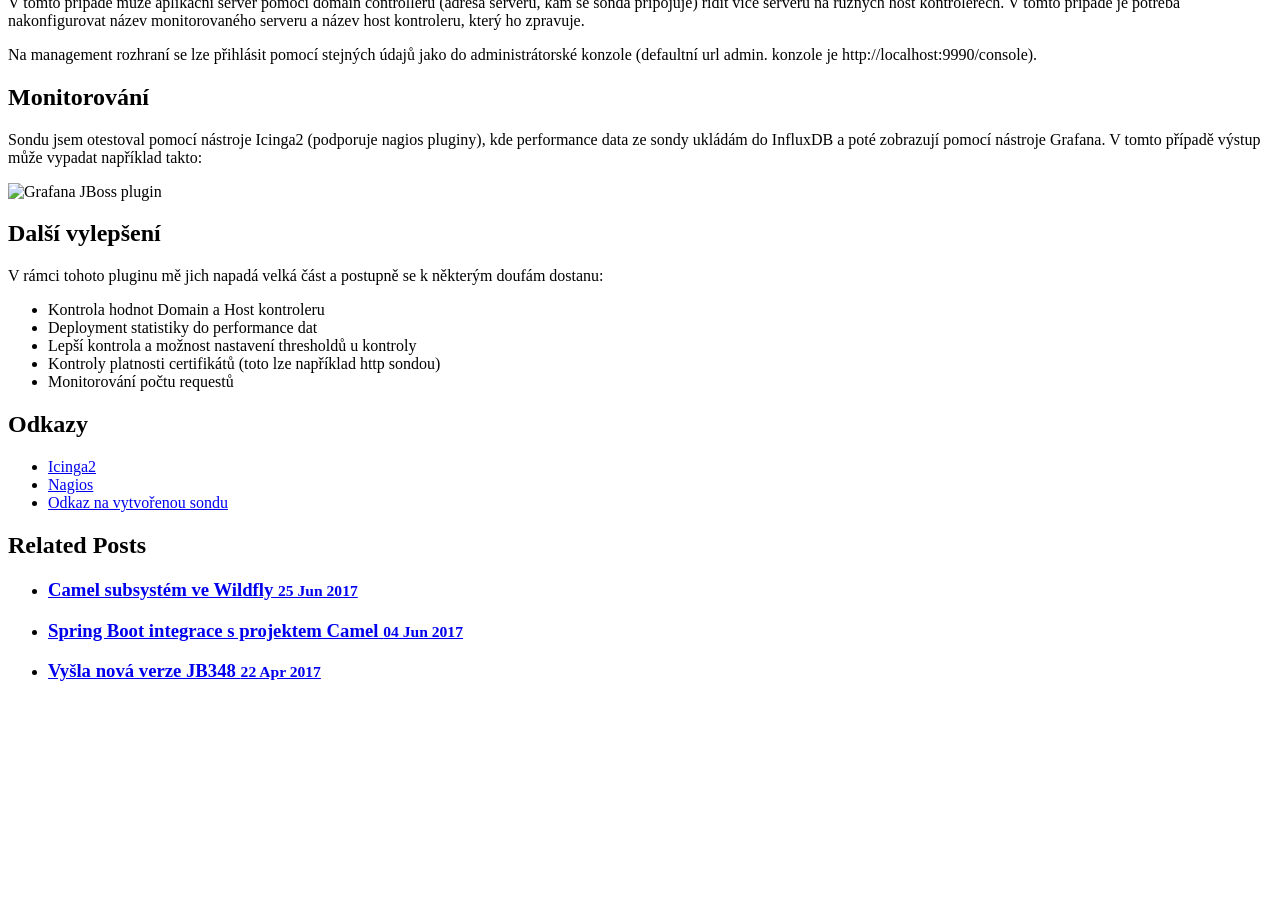
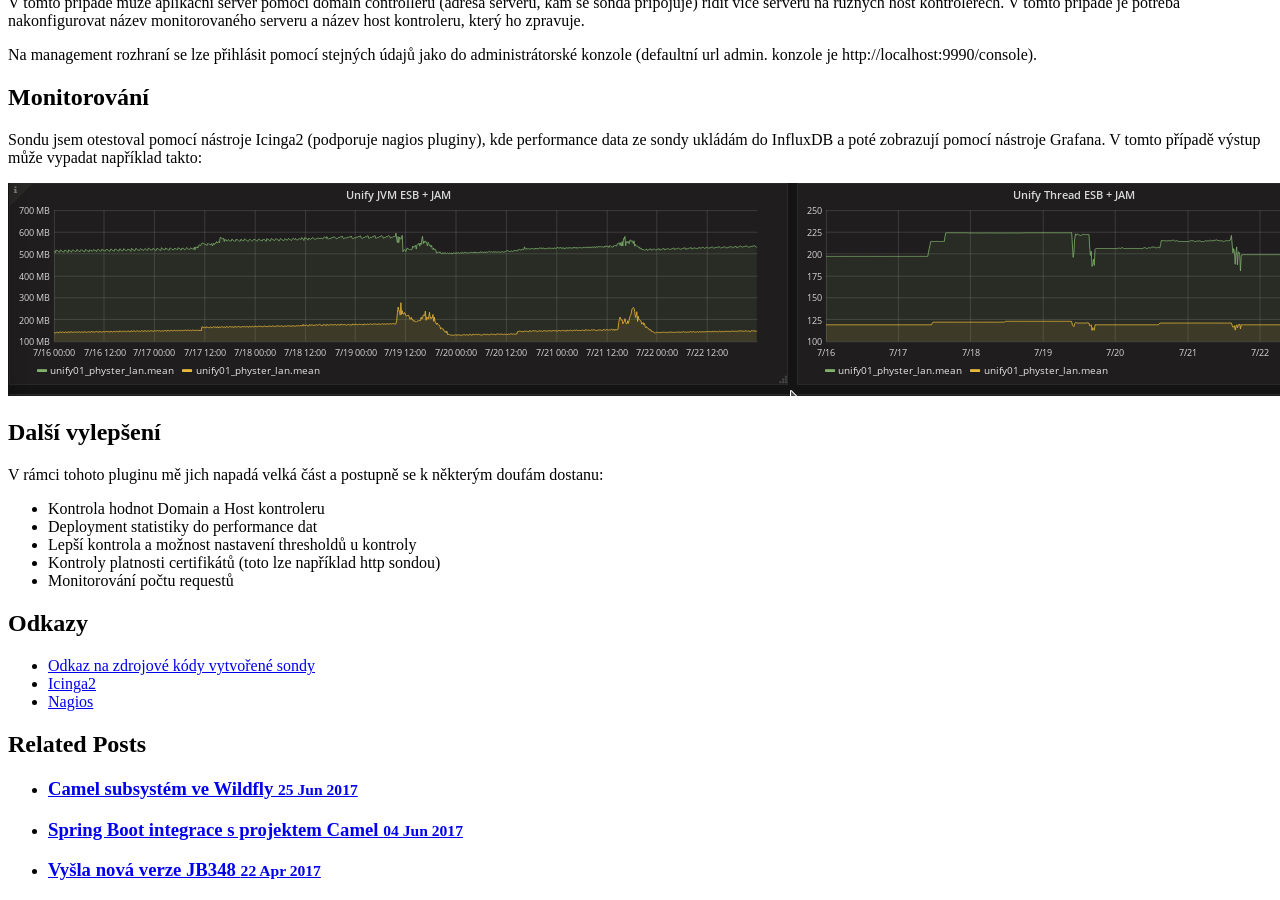
Before and after one commit to vladimirmezera/vladimirmezera.github.io, a Jekyll site: the page built from _posts/2017-07-23-JBoss-monititor-plugin.md, in a window 1280 px wide and 900 px high, scrolled down 959 px. Built offline with Jekyll 4.4.1, drawn with Linux system fonts in a browser that asks for light colours; before the commit the page ends 1660 px from its top, so only the background shows below that.

Commit message:
Add grafana picture, order of links

```diff
--- a/_posts/2017-07-23-JBoss-monititor-plugin.md
+++ b/_posts/2017-07-23-JBoss-monititor-plugin.md
@@ -57,6 +57,6 @@ V rámci tohoto pluginu mě jich napadá velká část a postupně se k někter
 
 ## Odkazy
 
+* [Odkaz na zdrojové kódy vytvořené sondy](https://github.com/vladimirmezera/icinga2-plugins/tree/master/wildfly-plugin)
 * [Icinga2](https://www.icinga.com)
 * [Nagios](https://www.nagios.org)
-* [Odkaz na vytvořenou sondu](https://github.com/vladimirmezera/icinga2-plugins/tree/master/wildfly-plugin)
```
Also changed, not shown: public/plugin/grafana.png (added).
